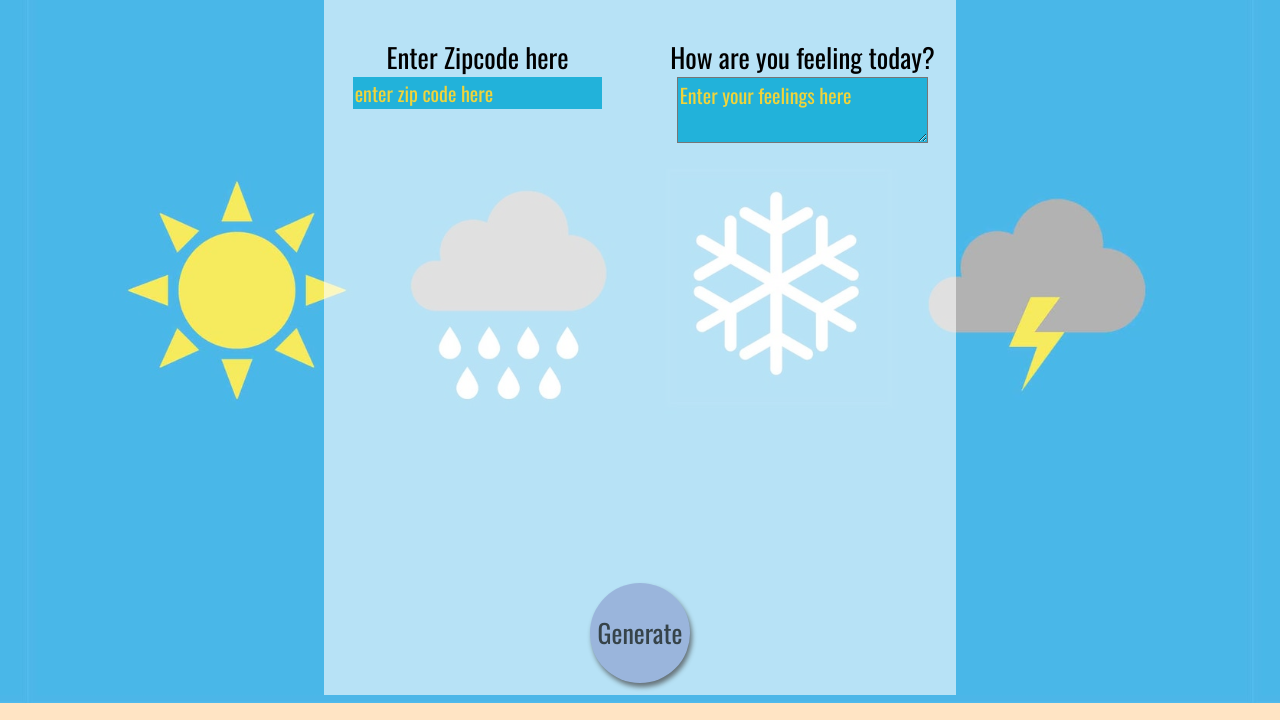
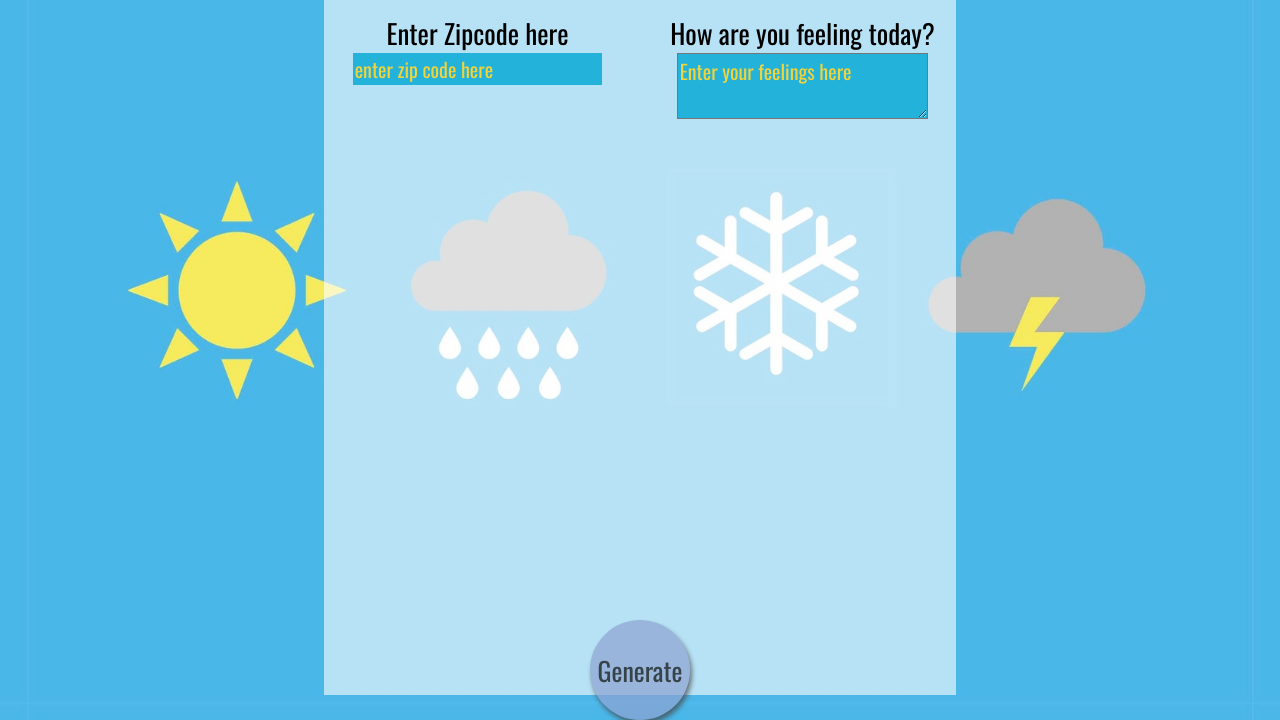
Before and after one commit to ZacharyTStone/do_i_need_a_jacket, a website: page website/index.html in a window 1280 px wide. Shown: the part 113-833 px from the top of the page. Drawn offline with nearby package versions, Linux system fonts and the light colour scheme; a web font is replaced by a local one.

Commit message:
css style edits

```diff
--- a/website/style.css
+++ b/website/style.css
@@ -12,7 +12,7 @@ body {
 
 #app {
     width: 80%;
-    grid-template-rows: 1fr 1fr 1fr 2fr 1fr;
+    grid-template-rows: 50px 50px 50px 200px 300px;
     grid-template-areas:
         "title title"
         "zip zip"
@@ -42,7 +42,7 @@ img {
     #app {
         font-size: 20px;
         width: 50%;
-        grid-template-rows: 1fr 1fr 3fr 1fr;
+        grid-template-rows: 100px 150px 1fr 75px;
         grid-template-columns: 1fr 1fr;
         grid-template-areas:
             "title title"
@@ -157,6 +157,7 @@ button {
     border: none;
     box-shadow: 2px 4px 5px #444;
     opacity: 0.7;
+    font-size: 10px;
 }
 
 /* desktopsizes */
```
